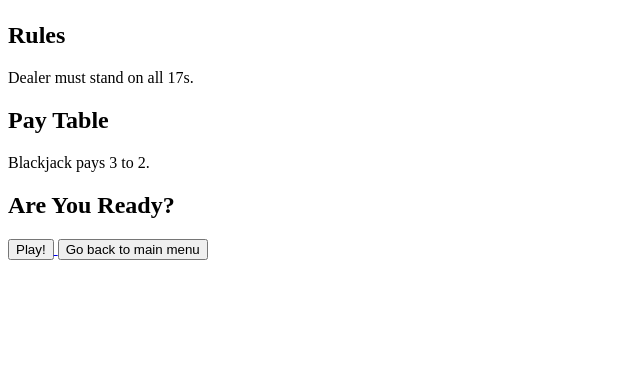
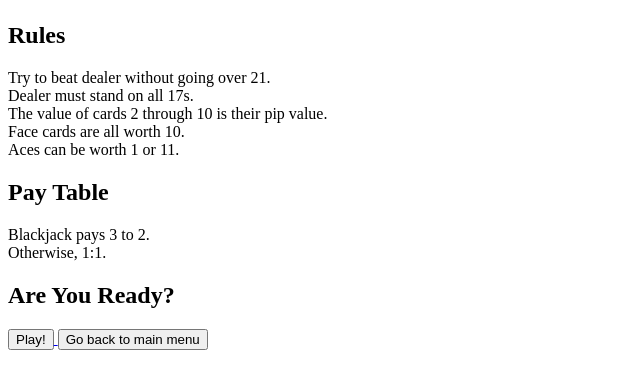
Before and after one commit to slSeanWU/CNLab20_CSIE_OnlineGames, a Python web app: template flask/templates/blackjack_rules.html in a window 1280 px wide. Shown: the part 115-504 px from the top of the page, without its empty margins (0-640 px from the left). Run offline with Jinja, Linux system fonts and the light colour scheme; the template is opened without the code that fills it, so the values that code supplies are empty.

Commit message:
blackjack rules

```diff
--- a/flask/templates/blackjack_rules.html
+++ b/flask/templates/blackjack_rules.html
@@ -21,9 +21,18 @@
 
 <div id="rule">
   <h2>Rules</h2>
-  <p>Dealer must stand on all 17s.</p>
+  <p>
+    Try to beat dealer without going over 21.<br>
+    Dealer must stand on all 17s.<br>
+    The value of cards 2 through 10 is their pip value.<br>
+    Face cards are all worth 10.<br>
+    Aces can be worth 1 or 11.
+  </p>
   <h2>Pay Table</h2>
-  <p>Blackjack pays 3 to 2.</p>
+  <p>
+    Blackjack pays 3 to 2.<br>
+    Otherwise, 1:1.
+  </p>
 </div>
 
 <div id="ready">
```
